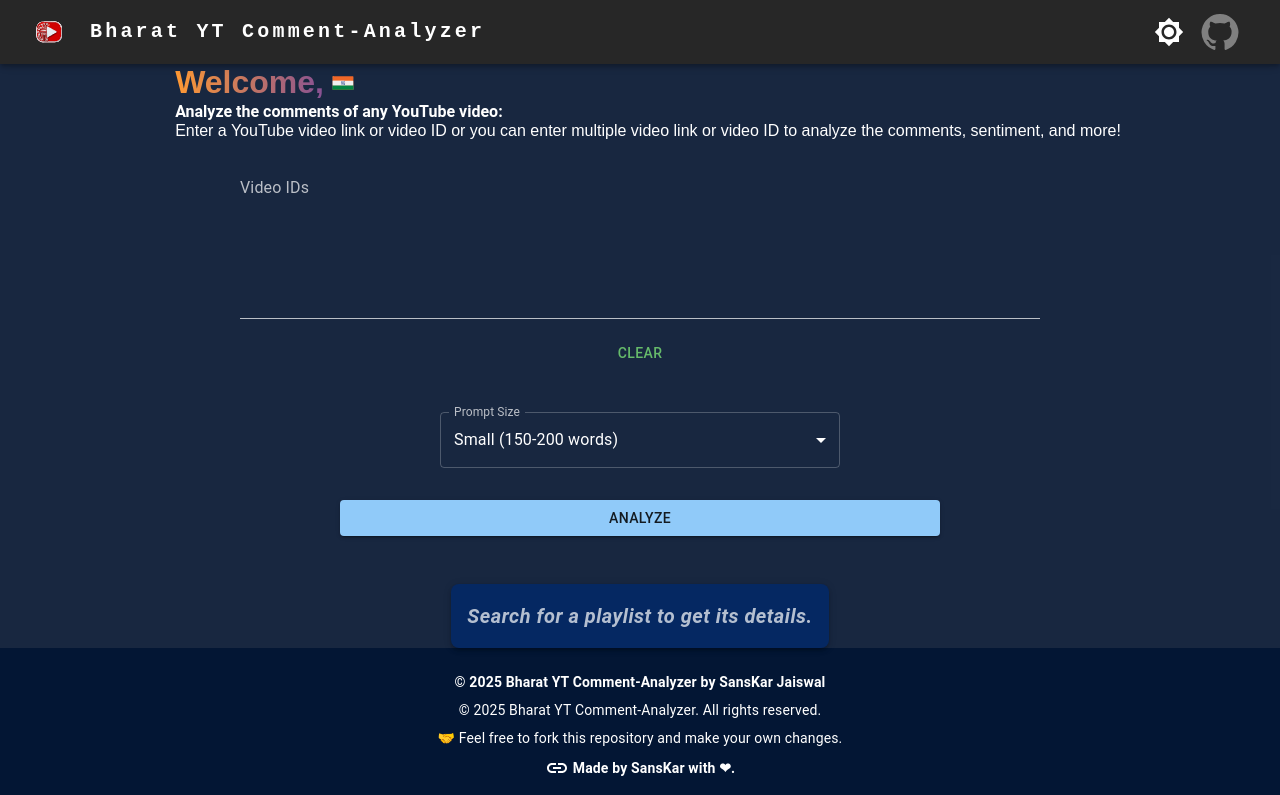
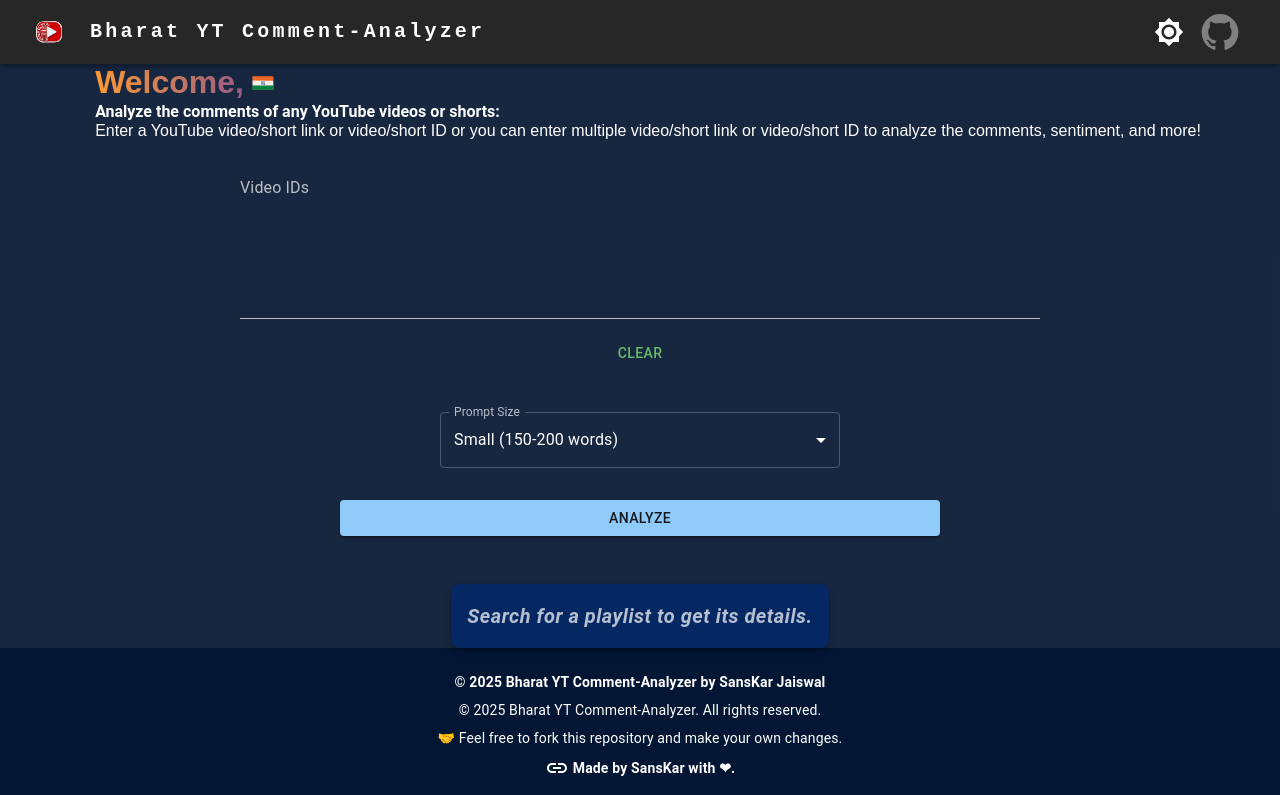
Before and after one commit to SanskarJaiswal2904/Bharat-YT-Comment-Analyzer, a Next.js app: page / in a window 1280 px wide. Shown: the top 795 px of the page. Built offline with nearby package versions, Linux system fonts and the light colour scheme; grey boxes are pictures that could not be loaded.

Commit message:
user now can add and analyze shorts, added shorts regex

```diff
--- a/src/components/Mainsection.jsx
+++ b/src/components/Mainsection.jsx
@@ -78,7 +78,7 @@
     setError(null);
     const inputLines = videoIds.split(/\r?\n/);
 
-    const idRegex = /(?:https?:\/\/(?:www\.)?youtube\.com\/watch\?v=|https?:\/\/youtu\.be\/|^)([a-zA-Z0-9_-]{11})(?:[?&].*)?$/;
+    const idRegex = /(?:v=|\/shorts\/|youtu\.be\/|^)([a-zA-Z0-9_-]{11})(?:\?.*|$)/g;
     const uniqueIds = new Set();
 
     inputLines.forEach((line) => {
@@ -187,10 +187,10 @@
                 <IndiaGlobal/>
             </Box>
             <Typography variant='h5' fontWeight={'bold'} sx={{fontSize: {sm : '0.875rem', md: '1rem'}}}>
-            Analyze the comments of any YouTube video:
+            Analyze the comments of any YouTube videos or shorts:
             </Typography>
             <Typography variant='body4' sx={{fontSize: {sm : '0.875rem', md: '1rem'}, my: 2}} >
-            Enter a YouTube video link or video ID or you can enter multiple video link or video ID to analyze the comments, sentiment, and more!
+            Enter a YouTube video/short link or video/short ID or you can enter multiple video/short link or video/short ID to analyze the comments, sentiment, and more!
             </Typography>
         </Box>
         <TextField
@@ -278,7 +278,7 @@
       {result.length === 0 ? (
           <Box sx={{display: 'flex', alignItems: 'center', justifyContent: 'center', mt: 4}}>
             {isLoading ? (
-              <EmptySearchMessage message="Searching... The larger the number of comments more time it will take for analyzing" />
+              <EmptySearchMessage message="Searching... The larger the number of comments, the more time it will take to analyze" />
             ) : (
               <EmptySearchMessage message="Search for a playlist to get its details." />
             )}
```
